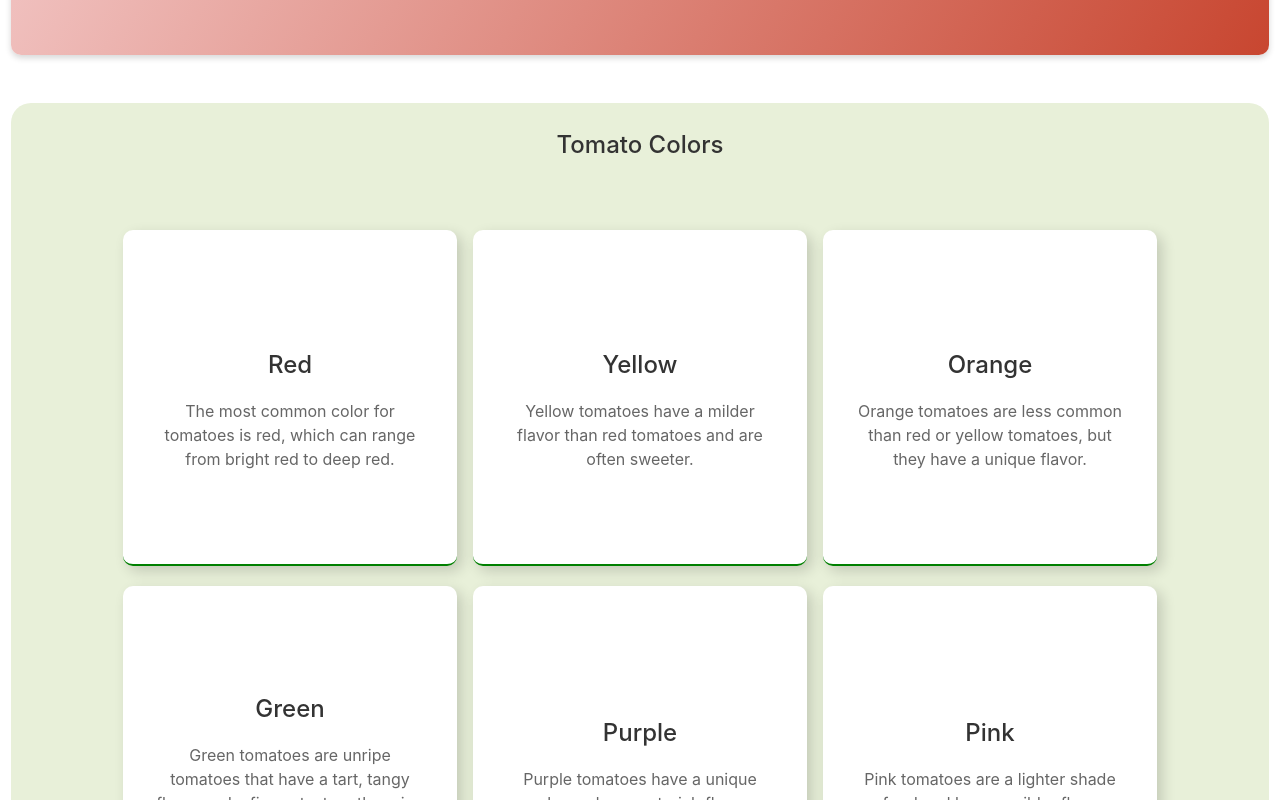
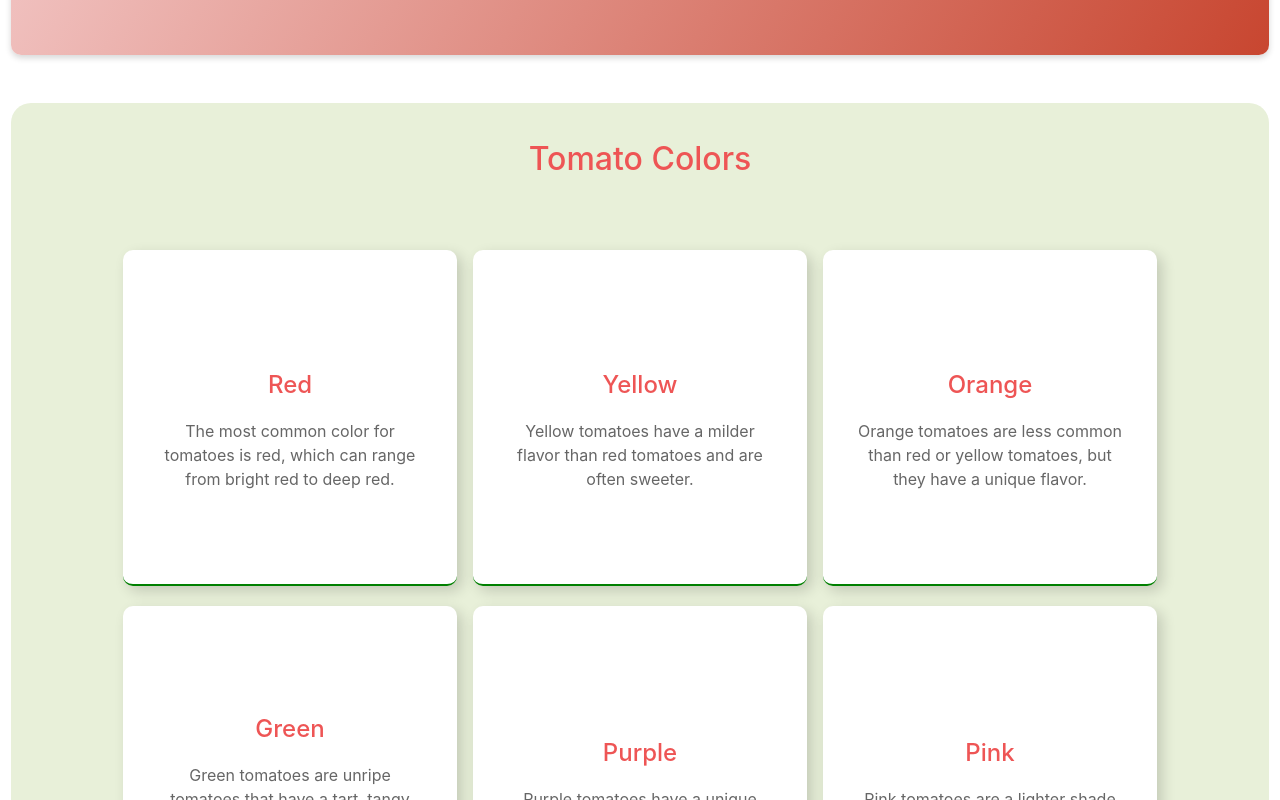
Before and after one commit to Voote/tomato-insider, a React (Vite) app: page / in a window 1280 px wide. Shown: the part 420-1220 px from the top of the page. Built offline with nearby package versions, Linux system fonts and the light colour scheme.

Commit message:
SectionsWrapper improved

```diff
--- a/src/assets/theme.js
+++ b/src/assets/theme.js
@@ -8,8 +8,9 @@ export const theme = {
       main: "#e55",
     },
     background: {
-      main: "#f5deb3",
+      main: "#c5e1a5",
       paper: "#fff8e1",
+      light: '#e8f0d9'
     },
     error: {
       main: "#dc3545",
@@ -22,6 +23,10 @@ export const theme = {
     },
     success: {
       main: "#28a745",
+    },
+    text: {
+      primary: "#213547",
+      secondary: "#666",
     },
   },
   typography: {
--- a/src/components/sections/Wrapper/SectionsWrapper.jsx
+++ b/src/components/sections/Wrapper/SectionsWrapper.jsx
@@ -1,28 +1,28 @@
 import {
-  Wrapper,
-  SectionCard,
-  SectionTitle,
-  SectionWrapper,
-  SectionDescription,
+  Card,
+  CardTitle,
+  CardsContainer,
+  CardDescription,
+  SectionsContainer,
 } from "./SectionsWrapper.styles";
 
 const SectionsWrapper = ({ title, data }) => (
-  <Wrapper>
-  <SectionTitle>{title}</SectionTitle>
-    <SectionWrapper>
+  <SectionsContainer>
+  <CardTitle big>{title}</CardTitle>
+    <CardsContainer>
       {data.map((category, index) => (
-        <SectionCard key={index}>
-          <SectionTitle>{category.title}</SectionTitle>
-          <SectionDescription>{category.description}</SectionDescription>
-          <SectionDescription className="text-area">
+        <Card key={index}>
+          <CardTitle>{category.title}</CardTitle>
+          <CardDescription>{category.description}</CardDescription>
+          <CardDescription className="text-area">
             <p>{category.description}</p>
             <p>{category.extra}</p>
             <p className="examples">{category.examples.join(", ")}</p>
-          </SectionDescription>
-        </SectionCard>
+          </CardDescription>
+        </Card>
       ))}
-    </SectionWrapper>
-  </Wrapper>
+    </CardsContainer>
+  </SectionsContainer>
 );
 
 export default SectionsWrapper;
--- a/src/components/sections/Wrapper/SectionsWrapper.styles.js
+++ b/src/components/sections/Wrapper/SectionsWrapper.styles.js
@@ -1,7 +1,7 @@
 import styled from "@emotion/styled";
 
 // Wrapper for the entire section
-export const Wrapper = styled.div`
+export const SectionsContainer  = styled.div`
   display: flex;
   flex-direction: column;
   align-items: center;
@@ -9,15 +9,15 @@ export const Wrapper = styled.div`
   border-radius: 20px;
   min-height: 50vh;
   margin-bottom: 2rem;
-  background-color: #e8f0d9;
+  background-color: ${({ theme }) => theme.palette.background.light};
 
   @media (prefers-color-scheme: dark) {
-    background-color: #c5e1a5;
+    background-color: ${({ theme }) => theme.palette.background.main};
   }
 `;
 
 // Section for displaying the different categories of tomatoes
-export const SectionWrapper = styled.div`
+export const CardsContainer = styled.div`
   display: grid;
   grid-template-columns: repeat(1, 1fr);
   grid-gap: 1rem;
@@ -33,7 +33,7 @@ export const SectionWrapper = styled.div`
 `;
 
 // Card for displaying a category of tomatoes
-export const SectionCard = styled.div`
+export const Card  = styled.div`
   display: flex;
   flex-direction: column;
   align-items: center;
@@ -73,24 +73,25 @@ export const SectionCard = styled.div`
 `;
 
 // Title for a category card
-export const SectionTitle = styled.h3`
-  font-size: 1.5rem;
+export const CardTitle = styled.h3`
+  font-size: ${({ big }) => (big ? "2rem" : "1.5rem")};
   font-weight: 500;
   margin-bottom: 1rem;
   text-align: center;
-  color: #333;
+  color: ${({ theme }) => theme.palette.secondary.main};
 `;
 
+
 // Description for a category card
-export const SectionDescription = styled.div`
+export const CardDescription = styled.div`
   font-size: 1rem;
   font-weight: 400;
   text-align: center;
-  color: #666;
+  color: ${({ theme }) => theme.palette.text.secondary};
 
   .examples {
-    color: #333;
-    background-color: #c5e1a5;
+    color: ${({ theme }) => theme.palette.text.primary};
+    background-color: ${({ theme }) => theme.palette.background.main};
     padding: 1rem;
     border-radius: 10px;
   }
```
Also changed, not shown: 1 other file (tests, documents, lock files or other folders).
